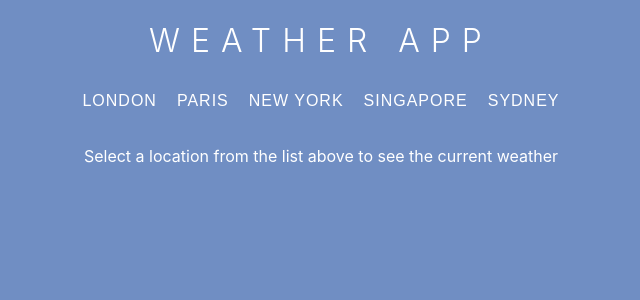
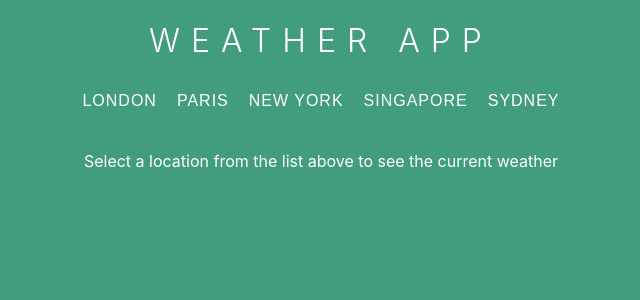
Before and after one commit to DavidThorpe71/weather-app, a React (Create React App) app in the folder weather-app-client/: page / in a window 1280 px wide. Shown: the top 300 px of the page, without its empty margins (319-959 px from the left). Built offline with nearby package versions, Linux system fonts and the light colour scheme.

Commit message:
Update to readme

```diff
--- a/weather-app-client/src/App.css
+++ b/weather-app-client/src/App.css
@@ -1,6 +1,7 @@
 body {
   /* background-color: #70c3a7; */
-  background-color: #708ec3;
+  background-color: #429c7e;
+  /* background-color: #708ec3; */
 }
 
 .App-header {
@@ -14,6 +15,7 @@ p {
 
 .header-content-wrapper {
   color: #fff;
+  margin: 0 5px;
 }
 
 h1 {
@@ -27,6 +29,7 @@ h1 {
   display: flex;
   flex-wrap: wrap;
   justify-content: center;
+  margin: 5px;
 }
 
 button {
@@ -56,6 +59,10 @@ button:hover {
   padding: 10px;
 }
 
+canvas {
+  margin: 5px;
+}
+
 .temp {
   font-size: 50px;
   margin: 0;
```
Also changed, not shown: 1 other file (tests, documents, lock files or other folders).
